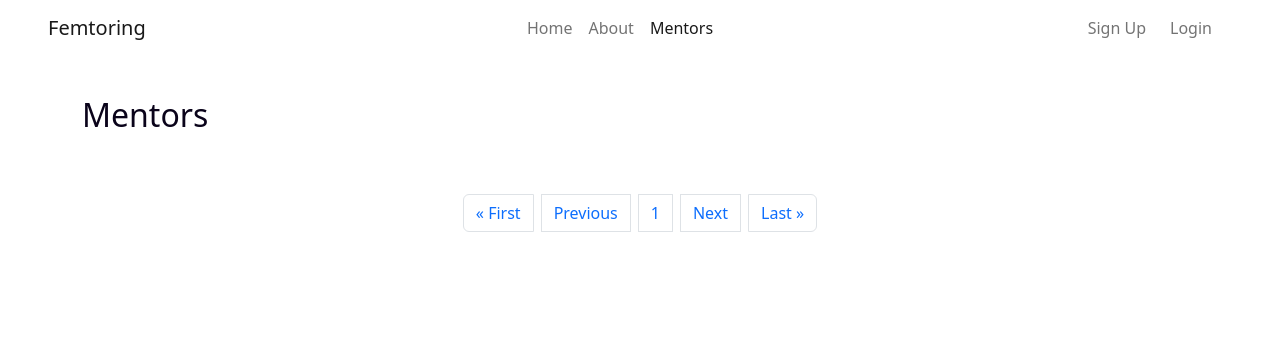
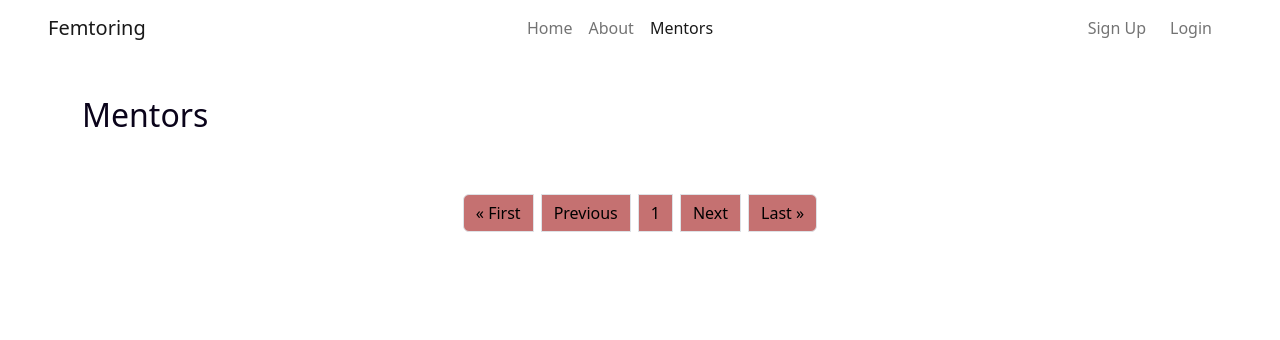
Before and after one commit to folarin-ogungbemi/Femtoring, a Django app: page /mentors/ in a window 1280 px wide. Shown: the top 340 px of the page. Run offline with Django 4.2, Linux system fonts and the light colour scheme.

Commit message:
Style mentors page

```diff
--- a/static/css/base.css
+++ b/static/css/base.css
@@ -159,6 +159,13 @@ FORM STYLE
     background-color: #0000002b;
 }
 
+/* Mentors page */
+
+.pagination a {
+    background-color: #c57171;
+    color: black;
+}
+
 /*****************
 MEDIA-QUERIES
 *************** */
```
